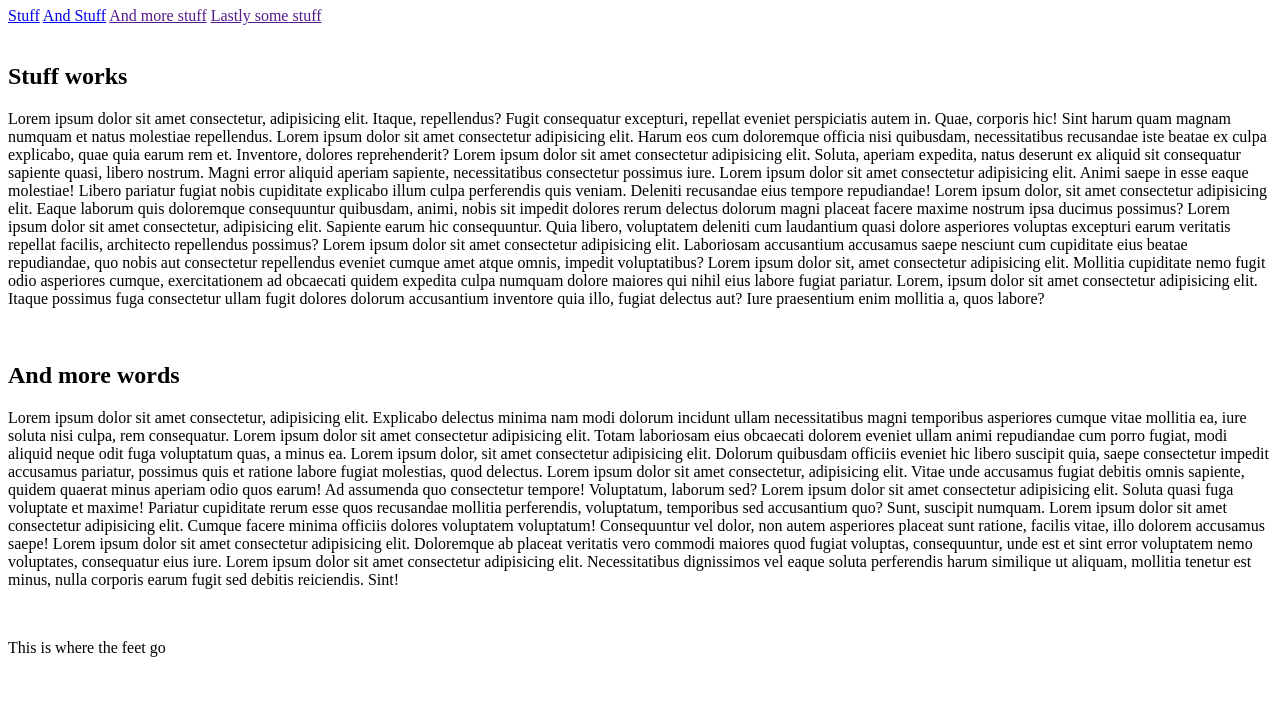
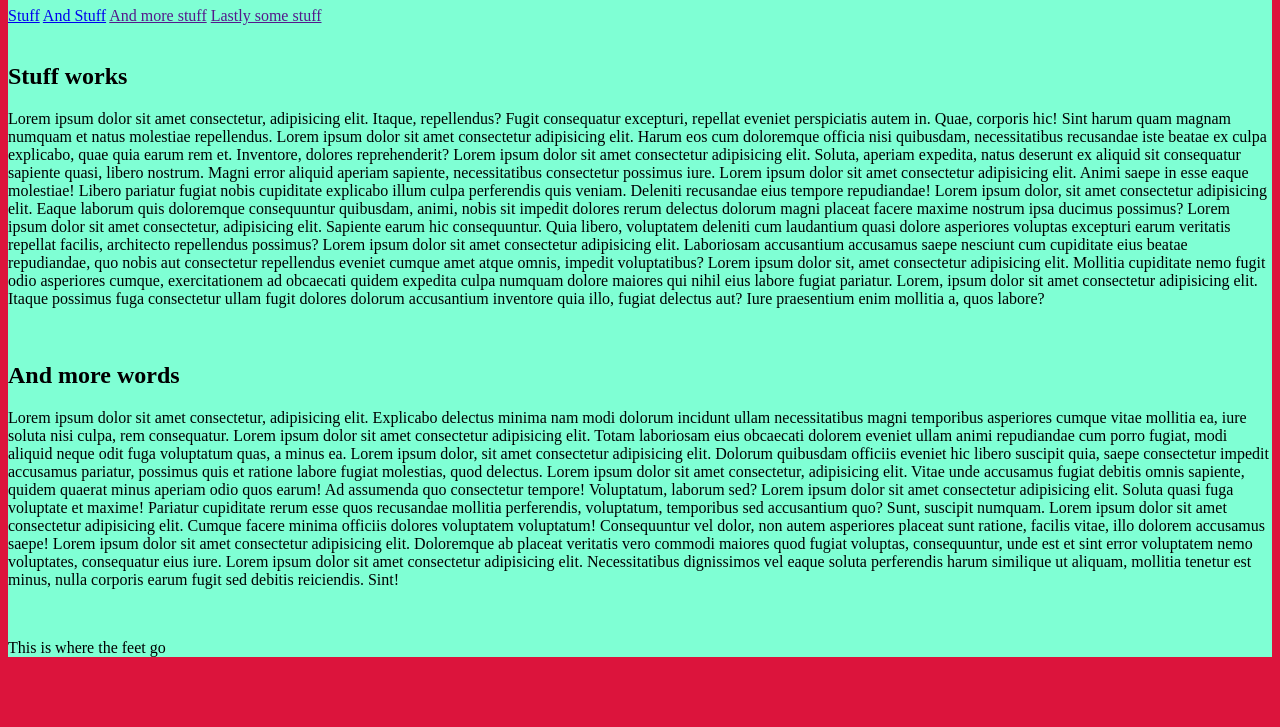
Before and after one commit to WebDev-Andy/pets-r-us, a website: page views/index.html in a window 1280 px wide. Shown: the part 73-800 px from the top of the page. Drawn offline with Linux system fonts and the light colour scheme.

Commit message:
fixed css

```diff
--- a/public/styles/pets.css
+++ b/public/styles/pets.css
@@ -3,3 +3,11 @@
 * {
 
 }
+
+body {
+    background-color: aquamarine;
+}
+
+html {
+    background-color: crimson;
+}
--- a/views/index.html
+++ b/views/index.html
@@ -4,6 +4,9 @@
     <meta charset="UTF-8">
     <meta http-equiv="X-UA-Compatible" content="IE=edge">
     <meta name="viewport" content="width=device-width, initial-scale=1.0">
+    <link rel="stylesheet" href="../styles/pets.css">
+
+
     <title>Index</title>
 </head>
 <body>
@@ -35,6 +38,8 @@
                 <p>This is where the feet go</p>
             </footer>
         </div>
+
+
     </div>
 </body>
 </html>
```
